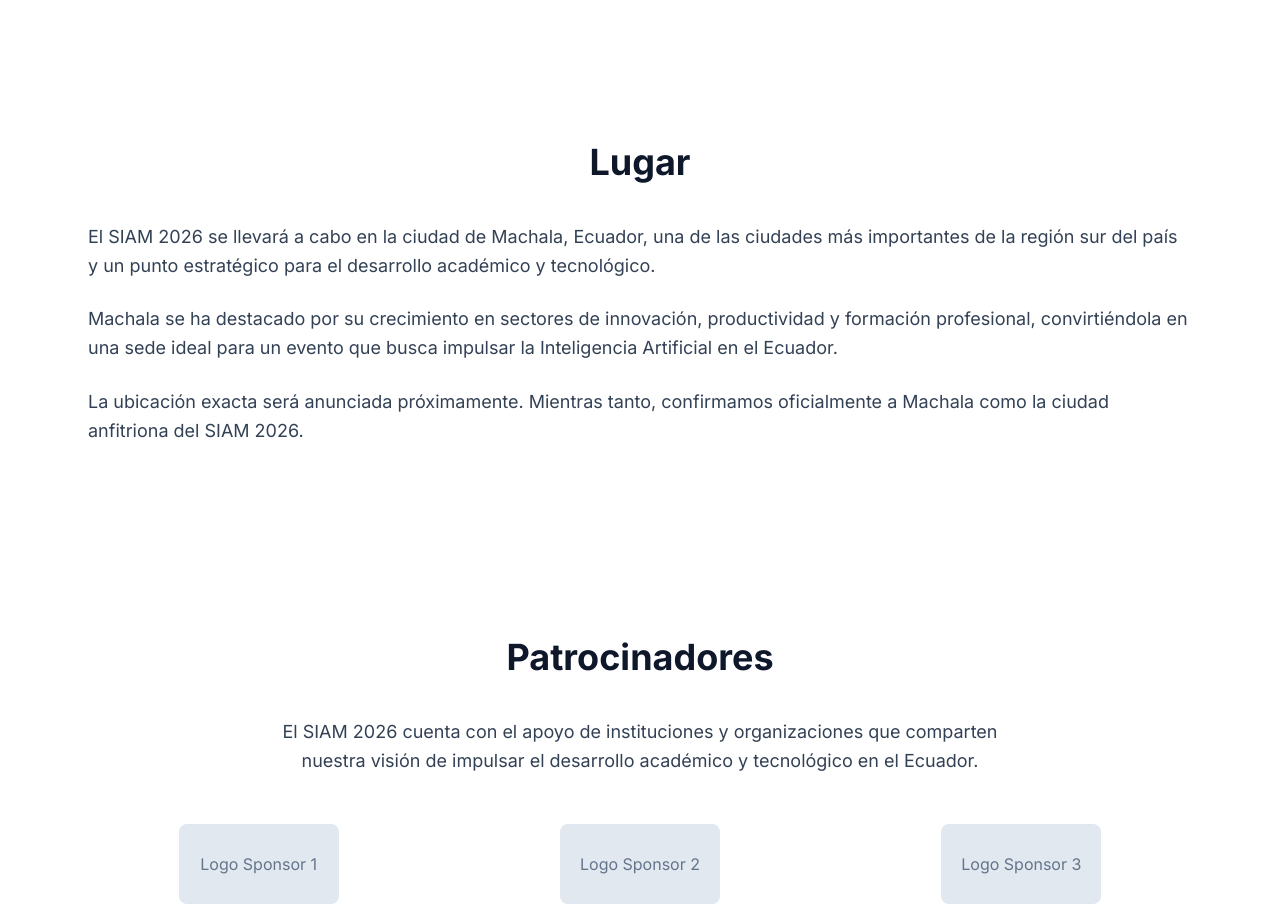
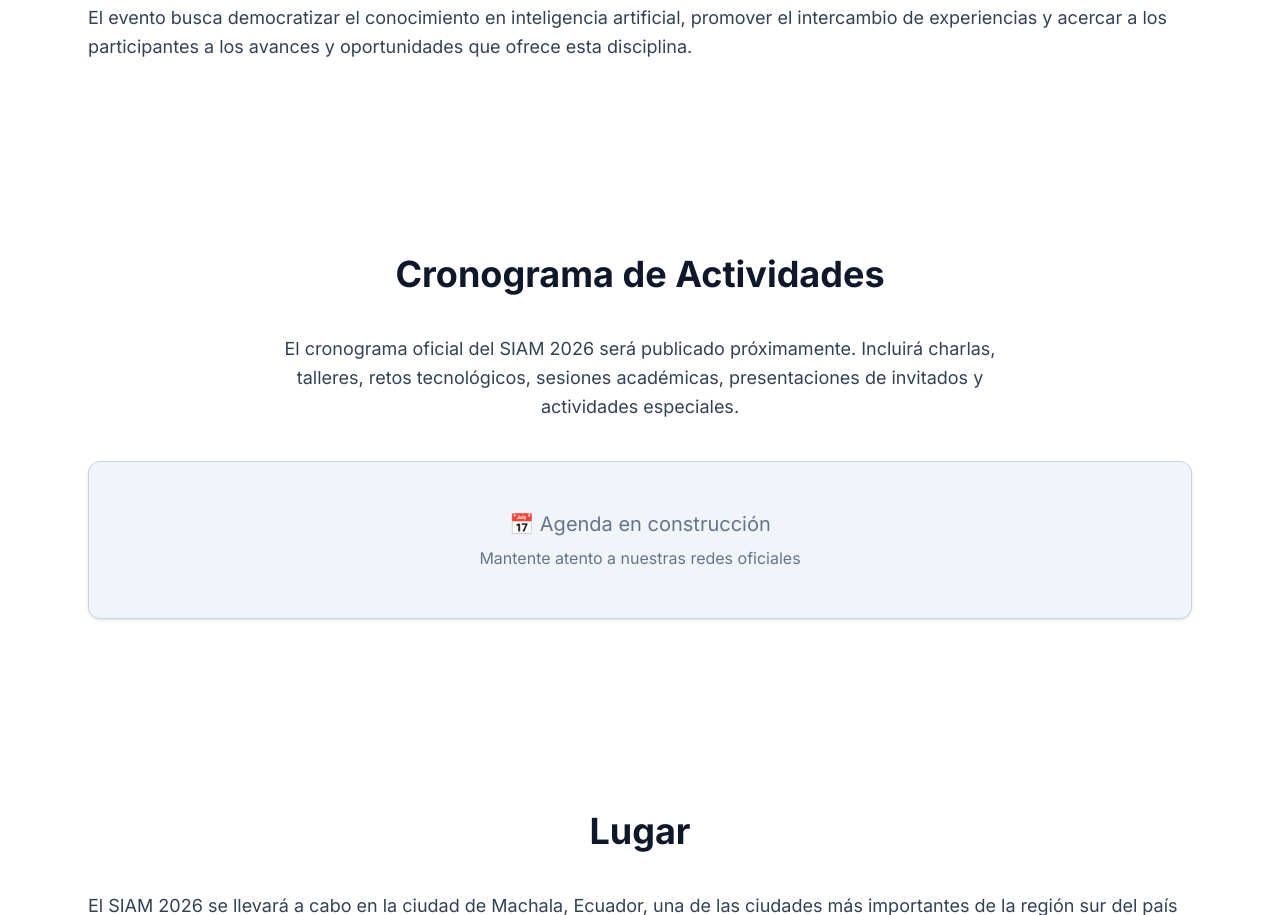
Before and after one commit to canelitopuchamon/siamm2026, a plain HTML site: page index.html in a window 1280 px wide. Shown: the part 2150-3065 px from the top of the page. Drawn offline with nearby package versions, Linux system fonts and the light colour scheme.

Commit message:
Agg cronograma y fotos de comite

```diff
--- a/components/committee.html
+++ b/components/committee.html
@@ -7,24 +7,28 @@
 
     <!-- Card 1 -->
     <div class="bg-white rounded-xl shadow p-6 text-center border border-slate-200">
+      <div class="w-24 h-24 mx-auto rounded-full bg-slate-300 mb-4"></div>
       <h3 class="text-xl font-semibold text-slate-900">Richard Sucuy</h3>
       <p class="text-slate-600 mt-1">Coordinador General</p>
     </div>
 
     <!-- Card 2 -->
     <div class="bg-white rounded-xl shadow p-6 text-center border border-slate-200">
+      <div class="w-24 h-24 mx-auto rounded-full bg-slate-300 mb-4"></div>
       <h3 class="text-xl font-semibold text-slate-900">Miembro 1</h3>
       <p class="text-slate-600 mt-1">Organización</p>
     </div>
 
     <!-- Card 3 -->
     <div class="bg-white rounded-xl shadow p-6 text-center border border-slate-200">
+      <div class="w-24 h-24 mx-auto rounded-full bg-slate-300 mb-4"></div>
       <h3 class="text-xl font-semibold text-slate-900">Miembro 2</h3>
       <p class="text-slate-600 mt-1">Organización</p>
     </div>
 
     <!-- Card 4 -->
     <div class="bg-white rounded-xl shadow p-6 text-center border border-slate-200">
+      <div class="w-24 h-24 mx-auto rounded-full bg-slate-300 mb-4"></div>
       <h3 class="text-xl font-semibold text-slate-900">Miembro 3</h3>
       <p class="text-slate-600 mt-1">Apoyo Logístico</p>
     </div>
--- /dev/null
+++ b/components/schedule.html
@@ -0,0 +1,16 @@
+<section id="cronograma" class="max-w-6xl mx-auto px-6 py-24">
+  <h2 class="text-3xl md:text-4xl font-bold text-center mb-10 text-slate-900">
+    Cronograma de Actividades
+  </h2>
+
+  <p class="text-lg text-slate-700 text-center leading-relaxed mb-10 max-w-3xl mx-auto">
+    El cronograma oficial del SIAM 2026 será publicado próximamente.
+    Incluirá charlas, talleres, retos tecnológicos, sesiones académicas,
+    presentaciones de invitados y actividades especiales.
+  </p>
+
+  <div class="w-full bg-slate-100 text-slate-500 border border-slate-300 rounded-xl py-12 text-center shadow">
+    <p class="text-xl font-medium">📅 Agenda en construcción</p>
+    <p class="mt-2">Mantente atento a nuestras redes oficiales</p>
+  </div>
+</section>
--- a/index.html
+++ b/index.html
@@ -34,6 +34,7 @@
     <section id="about"></section>
     <section id="committee"></section>
     <section id="event"></section>
+    <section id="schedule"></section>
     <section id="location"></section>
     <section id="sponsors"></section>
   </main>
--- a/loader.js
+++ b/loader.js
@@ -19,6 +19,7 @@ async function init() {
     loadComponent('about', 'components/about.html'),
     loadComponent('committee', 'components/committee.html'),
     loadComponent('event', 'components/event.html'),
+    loadComponent('schedule', 'components/schedule.html'),
     loadComponent('location', 'components/location.html'),
     loadComponent('sponsors', 'components/sponsors.html'),
     loadComponent('footer', 'components/footer.html'),
```
